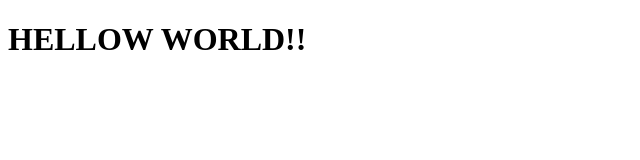
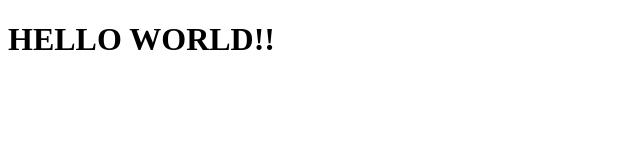
Before and after one commit to seodongseong/PAGE_TEST, a plain HTML site: page index.html in a window 1280 px wide. Shown: the whole page, without its empty margins (0-640 px from the left). Drawn offline with Linux system fonts and the light colour scheme.

Commit message:
Update index.html

```diff
--- a/index.html
+++ b/index.html
@@ -7,7 +7,7 @@
 </head>
 <body>
 
-    <h1>HELLOW WORLD!!</h1>
+    <h1>HELLO WORLD!!</h1>
 
 
 </body>
```
